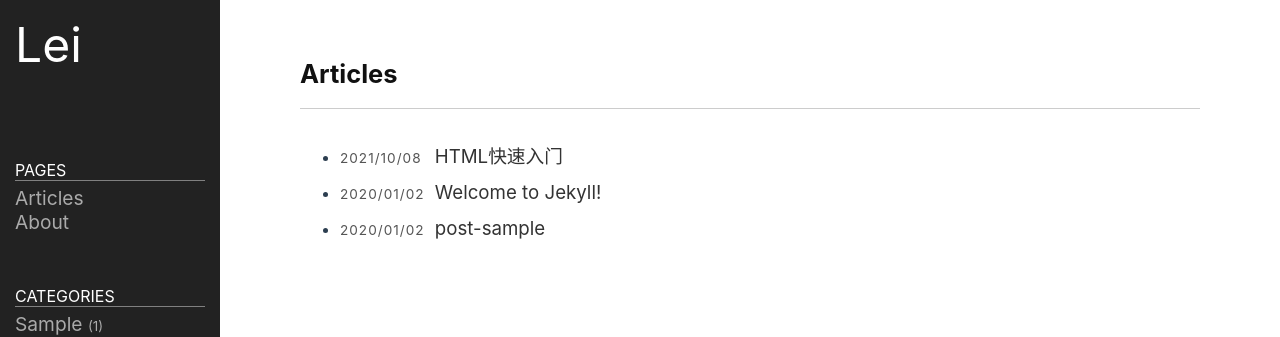
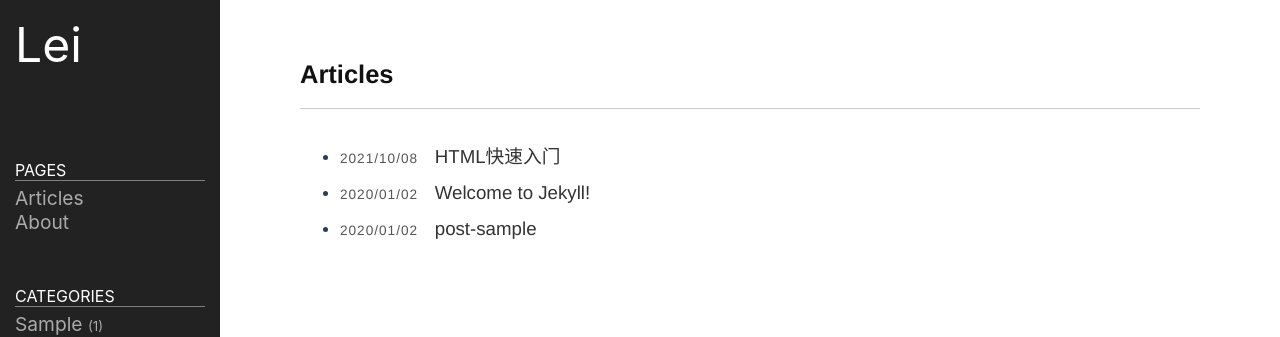
Before and after one commit to Honlay/Honlay.github.io, a Jekyll site: the page built from index.md, in a window 1280 px wide. Shown: the top 337 px of the page. Built offline with Jekyll 4.4.1, drawn with Linux system fonts in a browser that asks for light colours.

Commit message:
Update style.css

```diff
--- a/public/css/style.css
+++ b/public/css/style.css
@@ -49,7 +49,7 @@ body {
 	height: 100%;
 	margin: 0;
 	padding: 0;
-	font-family: "SF Pro Text", 'Nanum Myeongjo', serif;
+	font-family: Helvetica, 'Nanum Myeongjo', serif;
 	color: #2c3e50;
 }
 
```
